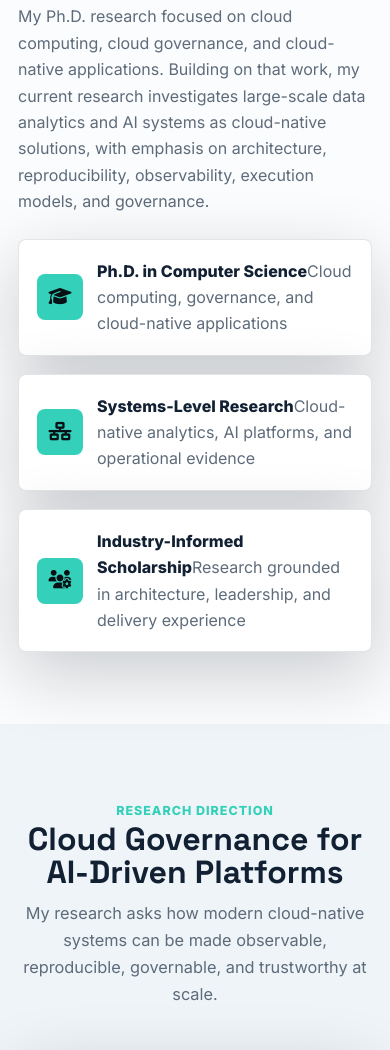
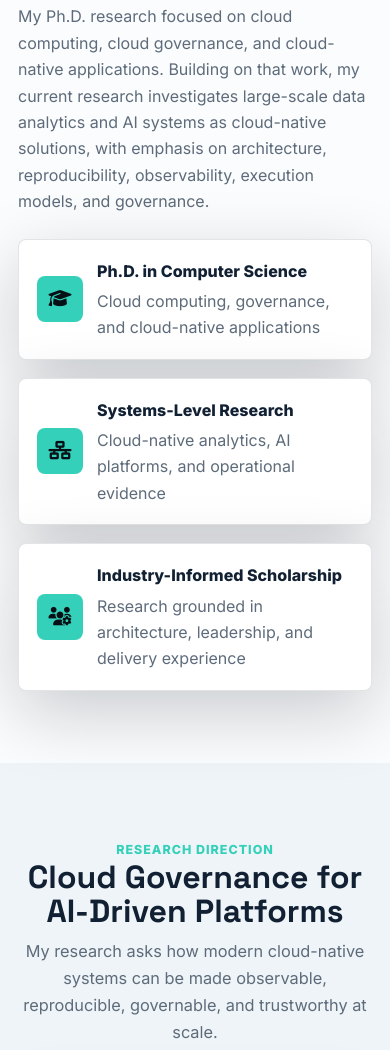
Before and after one commit to WilliamPourmajidi/WilliamPourmajidi, a plain HTML site: page index.html in a window 390 px wide. Shown: the part 2763-3813 px from the top of the page. Drawn offline with Linux system fonts and the light colour scheme.

Commit message:
improve: Update CSS styles for better responsiveness and accessibility

```diff
--- a/css/style.css
+++ b/css/style.css
@@ -337,6 +337,16 @@ h1 {
   padding: 18px;
 }
 
+.highlight-item > div {
+  display: grid;
+  gap: 4px;
+}
+
+.highlight-item strong,
+.highlight-item span {
+  display: block;
+}
+
 .badge i, .highlight-item i, .contact-card i, .research-card i, .project-icon, .skill-cat-header i, .teaching-card i {
   display: grid;
   width: 46px;
```
